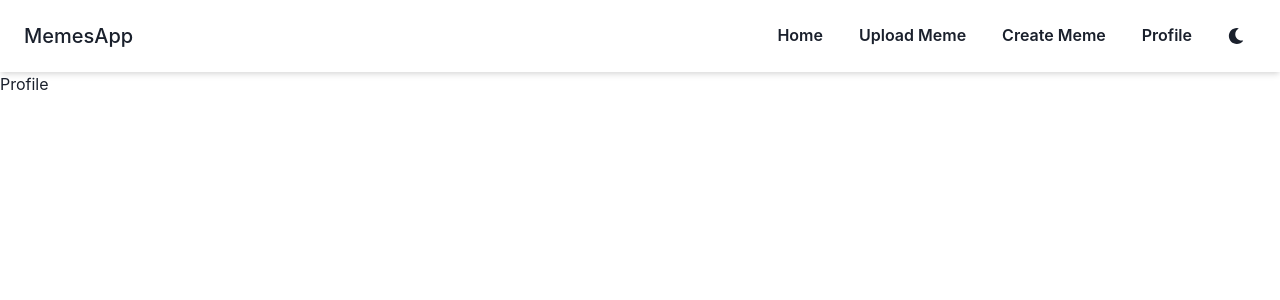
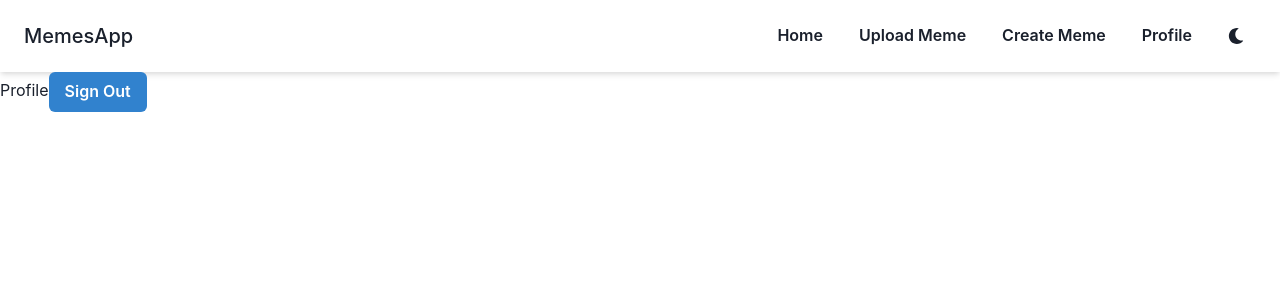
Before and after one commit to Prolog-Infotech-Internship/Memes-App, a Next.js app: page /profile in a window 1280 px wide. Shown: the top 300 px of the page. Built offline with nearby package versions, Linux system fonts and the light colour scheme; sample sign-in values are in the browser's storage.

Commit message:
Add Sign Out Button

```diff
--- a/package.json
+++ b/package.json
@@ -12,8 +12,10 @@
     "@emotion/styled": "^11.11.0",
     "@headlessui/react": "^1.7.14",
     "@heroicons/react": "^2.0.18",
+    "axios": "^1.4.0",
     "bootstrap": "^5.2.3",
     "framer-motion": "^10.12.10",
+    "fs": "^0.0.1-security",
     "headlessui": "^0.0.0",
     "next": "latest",
     "react": "18.2.0",
--- a/pages/profile.js
+++ b/pages/profile.js
@@ -5,6 +5,7 @@ import Head from "next/head";
 import { useRouter } from "next/router";
 import { useState, useEffect } from "react";
 import Navbar2 from "../Components/Navbar2";
+import { Button, ButtonGroup } from '@chakra-ui/react'
 
 const profile = () => {
   const [signined, setsignined] = useState(true);
@@ -19,6 +20,11 @@ const profile = () => {
       setsignined(true);
     }
   }, [])
+
+  const handleSignOut = () => {
+    localStorage.clear();
+    router.push('/signin')
+  }
   return (
     <div>
       <ChakraProvider>
@@ -27,6 +33,8 @@ const profile = () => {
       </Head>
       {signined ? <Navbar2 /> : <Navbar />}
         Profile
+
+        <Button colorScheme='blue' onClick={handleSignOut}>Sign Out</Button>
       </ChakraProvider>
 
     </div>
```
Also changed, not shown: 1 other file (tests, documents, lock files or other folders).
